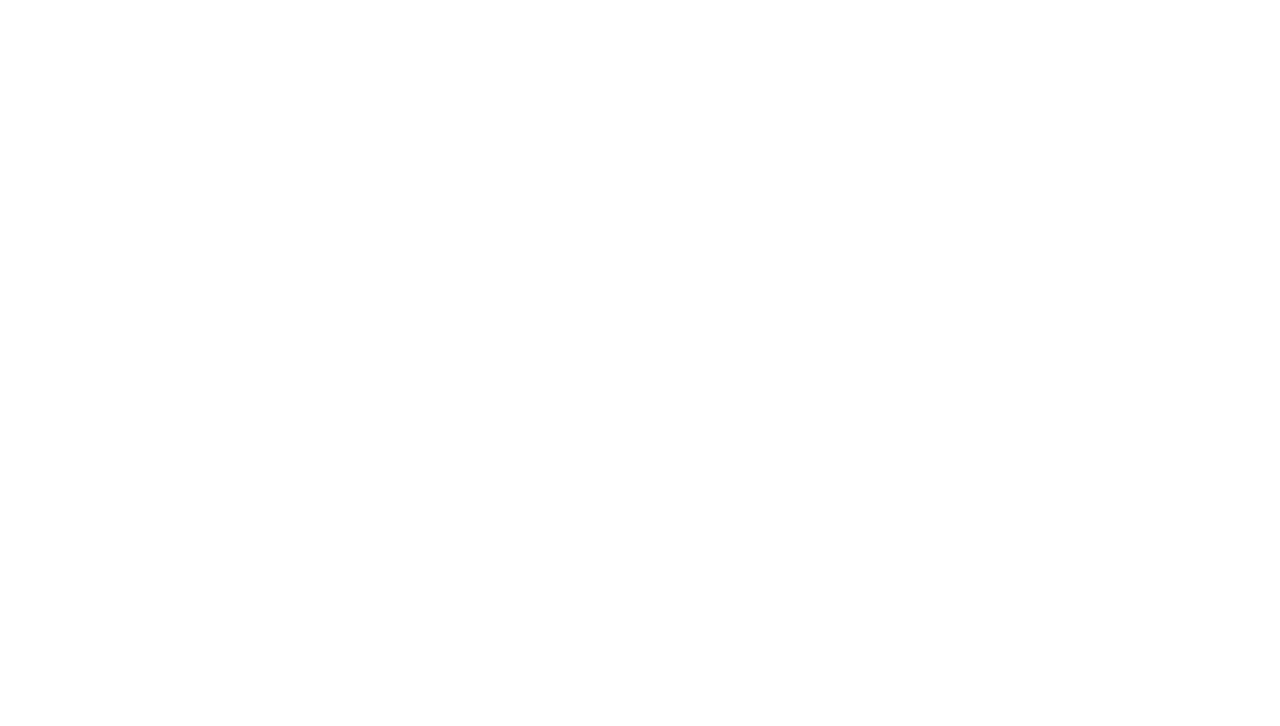
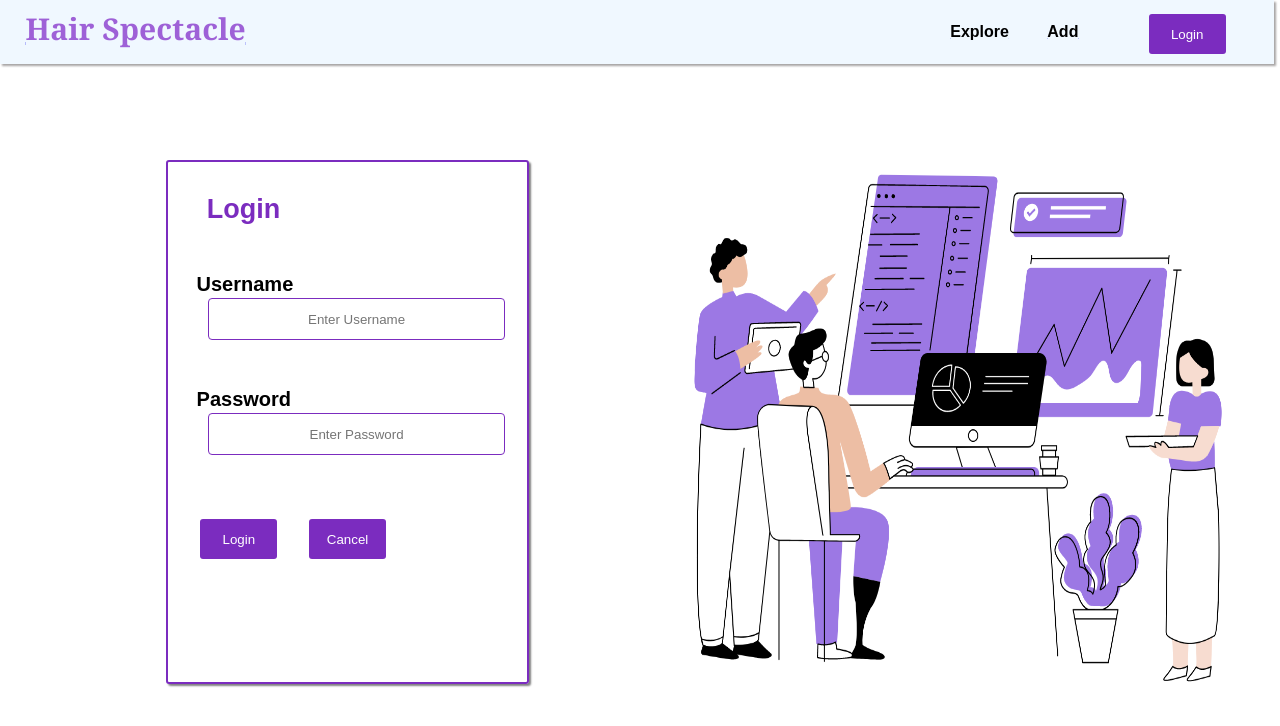
Before and after one commit to kalviumcommunity/S56_Bizarre_hairstyles, a React (Vite) app in the folder Frontend/: page /login in a window 1280 px wide. Before the commit this address had no page. Shown: the top 726 px of the page. Built offline with nearby package versions, Linux system fonts and the light colour scheme.

Commit message:
login page made

```diff
--- a/Frontend/src/App.jsx
+++ b/Frontend/src/App.jsx
@@ -4,6 +4,7 @@ import Explore from './Components/Explore.jsx'
 import Add from './Components/Add.jsx'
 import Update from './Components/Update.jsx'
 import {BrowserRouter, Routes, Route} from 'react-router-dom'
+import Login from './Components/Login.jsx'
 
 function App() {
 
@@ -14,6 +15,7 @@ function App() {
         <Route path='/explore' element={<Explore/>}/>
         <Route path='/add' element={<Add/>}/>
         <Route path='/update/:_id' element={<Update/>}/>
+        <Route path='/login' element={<Login/>}/>
       </Routes>
       </BrowserRouter>
   )
--- a/Frontend/src/Components/Landing.jsx
+++ b/Frontend/src/Components/Landing.jsx
@@ -3,6 +3,7 @@ import "./Landing.css"
 import small from "../assets/small-img.png"
 import big from "../assets/big-img.jpg"
 import Navbar from './Navbar.jsx'
+import { Link } from 'react-router-dom'
 
 const Landing = () => {
   return (
@@ -13,9 +14,9 @@ const Landing = () => {
         <img src={small} alt="small img" className='small-img'/>
         <img src={big} alt="big img" className='big-img'/>
         <div className='description'>
-            <h3>Lorem ipsum dolor sit amet, consectetur adipiscing elit.</h3>
-            <h5>Lorem ipsum dolor sit amet, consectetur adipiscing elit. Fusce a ex risus. Integer cu. Fusce a ex risus. Integer cu.</h5>
-            <button className='main-explore'>Explore</button>
+            <h3>Strand by Strand, We Redefine Normalcy, Hair That Leaves an Impression.</h3>
+            <h5>A Celebration of the Weird and Wonderful World of Hair, Where Quirkiness Meets Style in the Most Unexpected Ways!</h5>
+            <Link to={"/explore"}><button className='main-explore'>Explore</button></Link>
         </div>
       </div>
     </>
--- /dev/null
+++ b/Frontend/src/Components/Login.css
@@ -0,0 +1,94 @@
+*{
+    padding: 0;
+    margin: 0;
+}
+
+.login-img{
+    width: 43vw;
+    height: 85vh;
+    margin: 3vh 0 0 50vw;
+}
+
+.login{
+    border: 2px solid rgba(123, 44, 191, 1);
+    width: 28vw;
+    height: 65vh;
+    position: absolute;
+    top: 20vh;
+    left: 13vw;
+    box-shadow: 2px 2px 2px grey;
+    border-radius: 3px;
+    text-align: left;
+}
+
+.login-title{
+    text-align: left;
+    font-size: 27px;
+    color: rgba(123, 44, 191, 1);
+    margin: 4vh 0 0 3vw;
+}
+
+.label-inp{
+    font-size: 20px;
+    margin: 6vh 0 -2vh 2.2vw;
+    font-weight: bold;
+}
+
+.login-inputBox{
+    width: 23vw;
+    height: 5vh;
+    margin: 0 0 0 5vh;
+    border: 1px solid rgb(173, 173, 173);
+    border-radius: 4px;
+    border: 1px solid rgba(123, 44, 191, 1);
+}
+
+
+.login-button, .cancel-button{
+    margin: 8vh 0 0 2.5vw;
+    width: 6vw;
+    height: 5vh;
+    background-color: rgba(123, 44, 191, 1);
+    color: white;
+    border: 0px;
+    border-radius: 3px;
+    transition: 0.5s ease;
+}
+
+.login-button:hover, .cancel-button:hover{
+    transform: scale(1.1);
+    background-color: rgb(155, 87, 219);
+}
+
+.logout{
+    border: 2px solid rgba(123, 44, 191, 1);
+    width: 28vw;
+    height: 30vh;
+    position: absolute;
+    top: 35vh;
+    left: 13vw;
+    box-shadow: 2px 2px 2px grey;
+    border-radius: 3px;
+    text-align: left;
+}
+
+.logout-title{
+    font-size: 20px;
+    margin-top: 4vh;
+}
+
+.logout-button{
+    margin: 10vh 0 0 10vw;
+    width: 7vw;
+    height: 6vh;
+    background-color: black;
+    color: white;
+    border: 0px;
+    border-radius: 3px;
+    transition: 0.5s ease;
+}
+
+.logout-button:hover{
+    transform: scale(1.1);
+    background-color: rgb(234, 67, 67);
+}
--- /dev/null
+++ b/Frontend/src/Components/Login.jsx
@@ -0,0 +1,76 @@
+import {useState, useEffect} from 'react'
+import Navbar from './Navbar'
+import loginImg from '../assets/loginImg.png'
+import './Login.css'
+import { Link, useNavigate } from 'react-router-dom'
+
+
+export default function Login() {
+    const [username, setUserName] = useState('')
+    const [password, setPassword] = useState('')
+    const [login, setLogin] = useState(false)
+    const navigate = useNavigate()
+
+    useEffect(() => {
+        const nameCookie = getCookie('userName')
+        const passwordCookie = getCookie('password')
+
+        if (nameCookie && passwordCookie) {
+            setLogin(true)
+        }
+    }, [])
+
+    const handleLogin = () => {
+        if (username !== '' && password !== '') {
+            document.cookie = `userName=${username}; expires=Fri, 1 April 2799 12:00:00 UTC;`
+            document.cookie = `password=${password}; expires=Fri, 1 April 2799 12:00:00 UTC;`
+
+            alert('Successfully LoggedIn!')
+            console.log("Logged in")
+            setTimeout(() => {
+                navigate('/')
+                setLogin(true)
+            }, 10)
+        } else {
+            alert('UserName and Password are Required!!')
+        }
+    }
+
+    const getCookie = (name) => {
+        const value = `; ${document.cookie};`
+        const parts = value.split(`; ${name}=`)
+
+        if (parts.length === 2) {
+            return parts.pop().split(';').shift()
+        }
+
+        return null
+    };
+
+    const handleLogout = () => {
+        document.cookie = 'userName=; expires=Sat, 01 January 2000 12:00:00 UTC;'
+        document.cookie = 'password=; expires=Sat, 01 January 2000 12:00:00 UTC;'
+        setLogin(false)
+        console.log("Logged out")
+    }
+
+  return (
+    <>
+        <Navbar login={login} handleLogout={handleLogout}/>
+        <img className='login-img' src={loginImg} alt="login Img" />
+        {login ? (<div className='logout'>
+                    <h2 className='logout-title'>You are already logged in. Do you want to logout?</h2>
+                    <button className="logout-button" onClick={handleLogout}>Logout</button>
+                  </div>):
+                  (<div className='login'>
+                    <h2 className='login-title'>Login</h2>
+                    <h3 className='label-inp' htmlFor="username">Username</h3><br />
+                    <input className='login-inputBox' type="text" placeholder='Enter Username' onChange={(e) => setUserName(e.target.value)}/>
+                    <h3 className='label-inp' htmlFor="password">Password</h3><br />
+                    <input className='login-inputBox' type="text" placeholder='Enter Password' onChange={(e) => setPassword(e.target.value)}/>
+                    <Link to={"/login"}><button className='login-button' onClick={handleLogin}>Login</button></Link>
+                    <Link to="/"><button className="cancel-button">Cancel</button></Link>
+                   </div>)}
+    </>
+  )
+}
--- a/Frontend/src/Components/Navbar.css
+++ b/Frontend/src/Components/Navbar.css
@@ -11,17 +11,17 @@ nav{
     justify-content: space-between;
     box-shadow: 2px 2px 2px rgb(167, 164, 164);
     background-color: aliceblue;
-
 }
 
 .logo{
     font-size: 30px;
     font-weight: bold;
+    font-family: Georgia, 'Times New Roman', Times, serif;
     display: flex;
     align-items: center;
-    margin-left: 4vw;
+    margin: 1vh 0 0 2vw;
     text-decoration: underline aliceblue;
-    color: #000;
+    color: #9e61d7;
 }
 
 h4{
@@ -34,8 +34,30 @@ h4:hover{
     color: rgba(123, 44, 191, 1);
 }
 
+.login-logo{
+    width: 20px;
+    height: 20px;
+}
+
 .nav-content{
     display: flex;
     align-items: center;
-    gap: 5vw;
+    gap: 3vw;
+    margin-right: 3rem;
 }
+
+.login-button2, .logout-button2{
+    border: 1px solid rgb(191, 44, 44);
+    margin: 0.5vh 0 0 2.5vw;
+    width: 6vw;
+    height: 5vh;
+    background-color: rgba(123, 44, 191, 1);
+    color: white;
+    border: 0px;
+    border-radius: 3px;
+    transition: 0.5s ease;
+}
+
+.login-button2:hover, .logout-button:hover{
+    background-color: rgb(155, 87, 219);
+}
--- a/Frontend/src/Components/Navbar.jsx
+++ b/Frontend/src/Components/Navbar.jsx
@@ -1,22 +1,50 @@
-import React from 'react'
+import {useState, useEffect} from 'react'
 import './Navbar.css'
 import { Link } from 'react-router-dom'
 
 export default function Navbar() {
+
+  const [login, setLogin] = useState(false)
+
+    useEffect(() => {
+        const nameCookie = getCookie('username')
+        const passwordCookie = getCookie('password')
+
+        if (nameCookie && passwordCookie) {
+            setLogin(true)
+        }
+  }, [])
+
+  const handleLogout = () => {
+    document.cookie = 'userName=; expires=Sat, 01 Jan 2000 00:00:00 UTC;'
+    document.cookie = 'password=; expires=Sat, 01 Jan 2000 00:00:00 UTC;'
+    setLogin(false)
+  }
+
+  const getCookie = (name) => {
+      const value = `; ${document.cookie};`
+      const parts = value.split(`; ${name}=`)
+
+      if (parts.length === 2) {
+          return parts.pop().split(';').shift()
+      }
+      return null
+  }
+
+
   return (
-    <div>
-      <nav>
+    <>
+    <nav>
       <Link to={"/"}><h2 className='logo'>Hair Spectacle</h2></Link>
         <div className='nav-content'>
-            <h4>Trending</h4>
             <Link to={"/explore"}><h4>Explore</h4></Link>
-            <h4>About</h4>
             <Link to={"/add"}><h4>Add</h4></Link>
-            <h4>Log in</h4>
 
-            <div className='login-logo'></div>
+            <div className="options">
+              {login ? (<button className="logout-button2" onClick={handleLogout}>Logout</button>) : (<Link to={"/login"}><button className="login-button2" role="button">Login</button></Link>)}
+            </div>
         </div>
       </nav>
-    </div>
+    </>
   )
 }
```
Also changed, not shown: Frontend/src/assets/login.png (deleted), Frontend/src/assets/loginImg.png (added).
